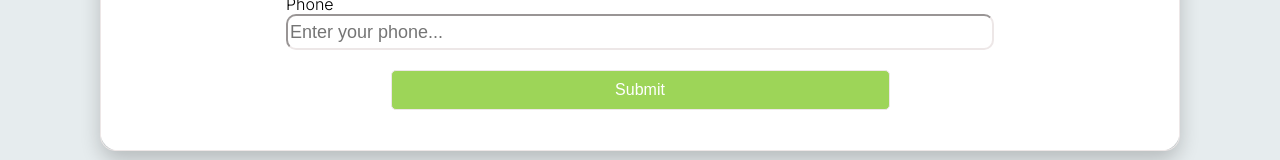
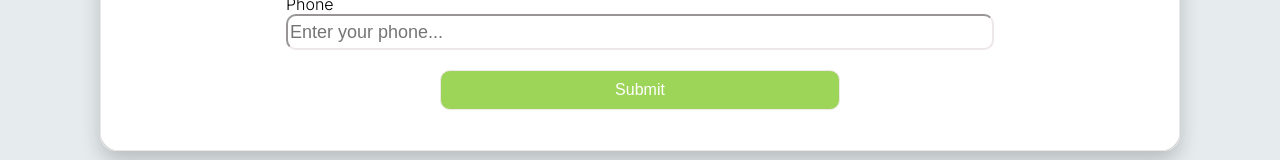
Before and after one commit to Dreikovich/Shopping-cart, a React (Create React App) app: page /order in a window 1280 px wide. Shown: the part 634-794 px from the top of the page. Built offline with nearby package versions, Linux system fonts and the light colour scheme; no server answers.

Commit message:
added functionality for OrderItems component button

```diff
--- a/src/App.js
+++ b/src/App.js
@@ -3,7 +3,6 @@ import 'macro-css';
 import React from 'react'
 import axios from 'axios'
 import {useState, useEffect} from 'react'
-import Card from './components/Card'
 import Header from './components/Header';
 import Drawer from './components/Drawer'
 import Home from './pages/Home'
@@ -11,6 +10,7 @@ import { Routes, Route } from "react-router-dom";
 import AppContext from "./context"
 import Favorites from './pages/Favorites';
 import Checkout from './pages/Checkout';
+import Thanksful from './pages/Thanksful';
 
 function App() {
   const [isOpened, setIsOpened] = useState(false)
@@ -145,7 +145,7 @@ function App() {
   },[])
 
   return (
-    <AppContext.Provider value={{items,cartItems,favorites, isItemAdded, isItemFavorited}}>
+    <AppContext.Provider value={{items,cartItems,favorites, isItemAdded, isItemFavorited, onDeleteItem}}>
       <div className="App" >
         {isOpened ? <Drawer cartItems = {cartItems} onOpenedCart={onOpenedCart}  onDeleteItem={onDeleteItem}/> :null}
 
@@ -159,6 +159,7 @@ function App() {
           onDeleteFavotiteItem={onDeleteFavotiteItem} items={items}
           />}></Route>
           <Route path="/order" element={<Checkout />}></Route>
+          <Route path="/accept" element={<Thanksful />}></Route>
         </Routes>
 
       </div>
--- a/src/components/DeliveryForm/DeliveryForm.js
+++ b/src/components/DeliveryForm/DeliveryForm.js
@@ -3,6 +3,7 @@ import {useState, useContext} from 'react'
 import styles from "../DeliveryForm/DeliveryForm.module.scss"
 import axios from 'axios'
 import AppContext from '../../context'
+import {Link} from "react-router-dom"
 
 
 const DeliveryForm = () => {
@@ -49,7 +50,10 @@ const DeliveryForm = () => {
                 <p>Phone</p>
                 <input placeholder="Enter your phone..." onChange={(e)=>setPhone(e.target.value)}></input>
             </div>
-            <button type="submit">Submit</button>
+            <Link to="/accept">
+                <button className={styles.submit} type="submit">Submit</button>
+            </Link>
+
         </div>
     </form>
 
--- a/src/components/DeliveryForm/DeliveryForm.module.scss
+++ b/src/components/DeliveryForm/DeliveryForm.module.scss
@@ -22,10 +22,13 @@
 
 
     }
-    button{
-        width:50%;
+    .submit{
+        text-decoration: none;
+
+        width:400px;
         height:40px;
         background: #9dd558;
+        border-radius: 10px;
         color: #fff;
         font-size:16px;
         transition: background 0.15s easy-in-out;
--- a/src/components/OrderItems/OrderItems.js
+++ b/src/components/OrderItems/OrderItems.js
@@ -5,7 +5,7 @@ import AppContext from '../../context'
 import {useContext} from 'react'
 
 const OrderItems = () => {
-    const {cartItems} = useContext(AppContext)
+    const {cartItems, onDeleteItem} = useContext(AppContext)
     console.log(cartItems)
   return (
     <div className={styles.orderItems}>
@@ -23,7 +23,7 @@ const OrderItems = () => {
                     <span>{item.price}$</span>
                 </div>
                 <div className={styles.content}>
-                    <button>
+                    <button onClick={()=>onDeleteItem(item.id)}>
                         <img width={30} height={30} src="../../../image/check.png"></img>
                     </button>
                 </div>
--- /dev/null
+++ b/src/pages/Thanksful.jsx
@@ -0,0 +1,13 @@
+import React from 'react'
+
+const Thanksful = () => {
+  return (
+    <div className="d-flex justify-center align-center flex-column mt-40" >
+        <img  src="../../image/done.png"></img>
+        <h1>Your order is accepted
+        </h1>
+    </div>
+  )
+}
+
+export default Thanksful
```
Also changed, not shown: public/image/done.png (added).
